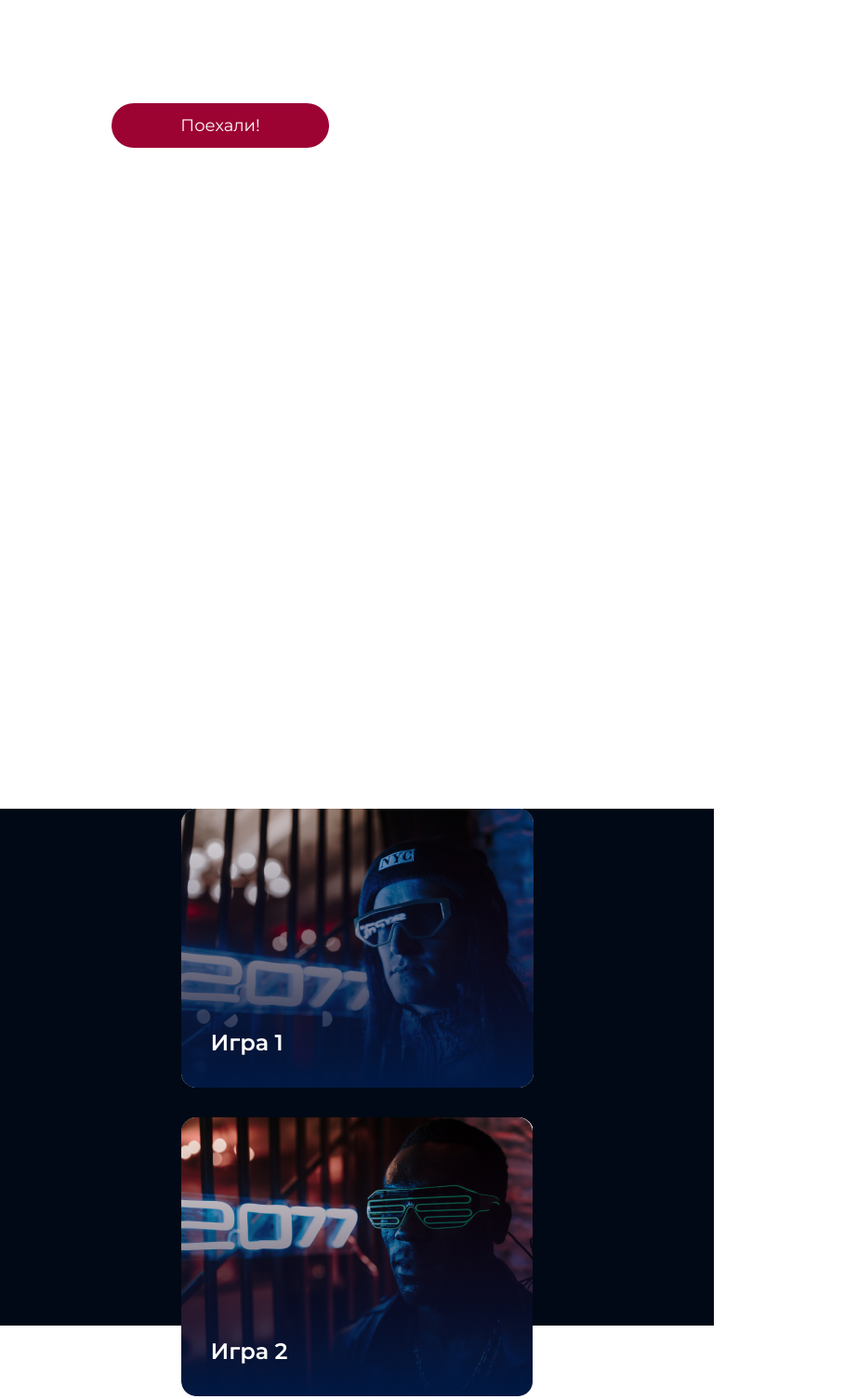
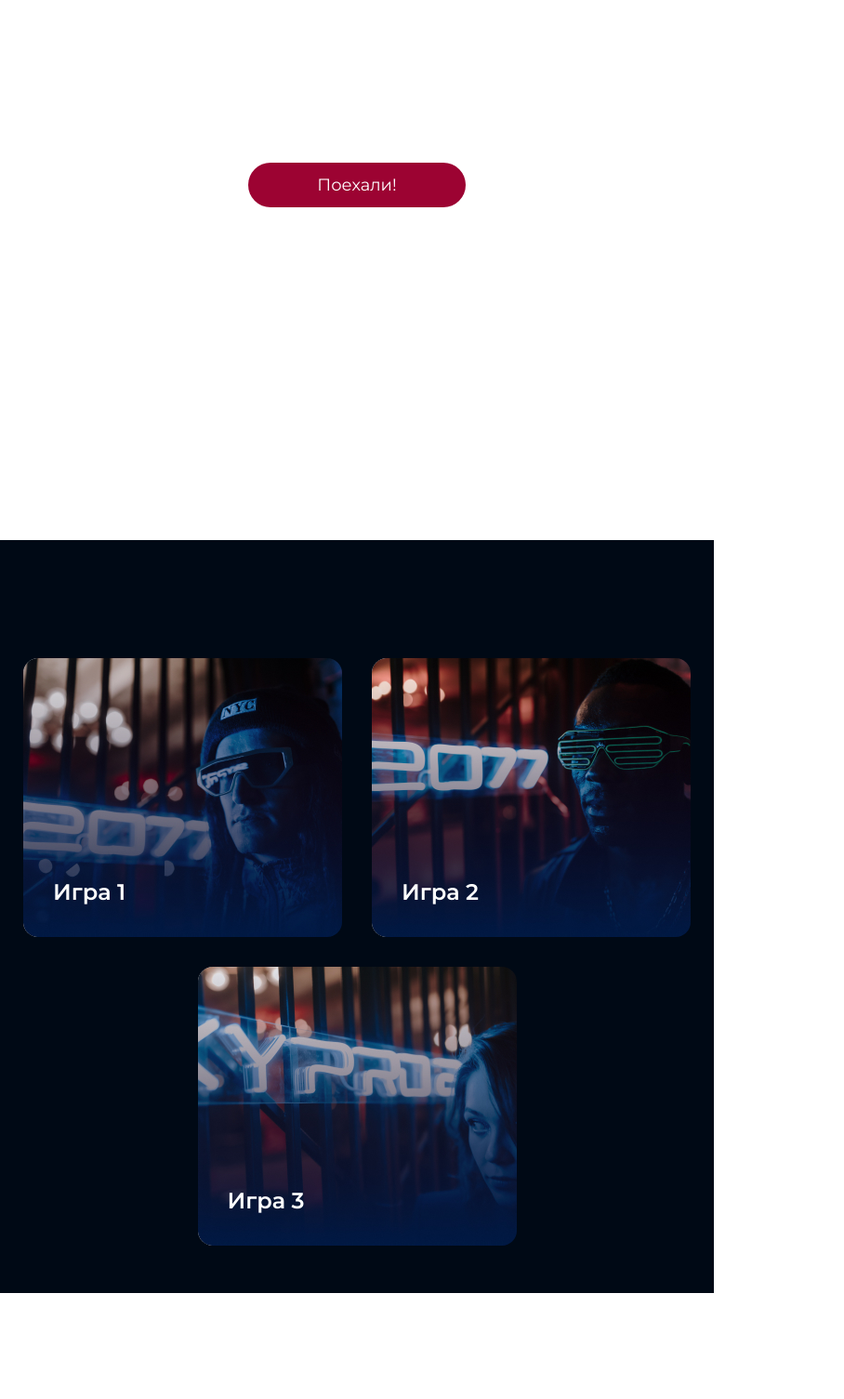
Before and after one commit to Sergok1323/2-nd-course-hw, a plain HTML site: page index.html in a window 768 px wide. Shown: the part 371-1876 px from the top of the page at 93% size, 908 px wide, since content can reach past the window. After the commit the page ends 1762 px from the top, so only its background shows below. Drawn offline with Linux system fonts and the light colour scheme.

Commit message:
Внес изменения в адаптивные версии

```diff
--- a/_mobile.scss
+++ b/_mobile.scss
@@ -0,0 +1,38 @@
+@media (min-width:375px) and (max-width: 426px) {
+
+    .top {
+        padding-left: 16px;
+        padding-right: 16px;
+        height: 735px;
+        background-image: url(img/1pagemobile.jpg);
+        background-size: cover;
+        background-position: center;
+        align-items: center;
+
+        &__heading {
+            width: 343px;
+            text-align: center;
+            font-size: 32px;
+        }
+        &__text {
+            width: 343px;
+            text-align: center;
+            font-size: 14px;
+            line-height: 22px;
+        }
+    }
+    .content {
+        height: 1221px;
+        padding-left: 16px;
+        padding-right: 16px;
+        display: grid;
+        align-content: center;
+
+    }
+    .item {
+        width: 343px;
+        &__heading {
+            margin-left: 16px;
+        }
+    }
+}
--- /dev/null
+++ b/_tablet.scss
@@ -0,0 +1,57 @@
+@media (min-width:768px) and (max-width:1024px) {
+    .top {
+        padding-left: 56px;
+        padding-right: 56px;
+        height: 735px;
+        background-position: center;
+        align-items: center;
+        gap: 64px;
+
+        &__heading {
+            text-align: center;
+            font-size: 48px;
+        }
+        &__text {
+            text-align: center;
+            font-size: 20px;
+            line-height: 22px;
+        }
+    }
+    .content {
+        padding-top: 127px;
+        padding-bottom: 127px;
+        height: 556px;
+
+    }
+    .item {
+        width: 343px;
+        height: 300px;
+        display: flex;
+        align-items: flex-end;
+        box-sizing: border-box;
+        border: none;
+        border-radius: 16px;
+        &__heading {
+            margin-left: 32px;
+            margin-bottom: 32px;
+            color: #FFF;
+            font-family: Montserrat;
+            font-size: 24px;
+            font-style: normal;
+            font-weight: 600;
+            line-height: 32px;
+        }
+    }
+    .item:nth-child(1) {
+            background-image: url(img/game1.jpg);
+            background-repeat: no-repeat;
+        }
+    .item:nth-child(2) {
+            background-image: url(img/game2.jpg);
+            background-repeat: no-repeat;
+        }
+    .item:nth-child(3){
+            background-image: url(img/game3.jpg);
+            background-repeat: no-repeat;
+        }
+}
--- a/index.html
+++ b/index.html
@@ -17,13 +17,13 @@
         <button class="top__button">Поехали!</button>
     </div>
     <div class="content">
-        <div class="item item_game1">
+        <div class="item">
             <h2 class="item__heading">Игра 1</h2>
         </div>
-        <div class="item item_game2">
+        <div class="item">
             <h2 class="item__heading">Игра 2</h2>
         </div>
-        <div class="item item_game3">
+        <div class="item">
             <h2 class="item__heading">Игра 3</h2>
 
         </div>
--- a/style.scss
+++ b/style.scss
@@ -12,7 +12,7 @@
     flex-direction: column;
     gap: 32px;
     &__heading {
-        width: 788px;
+        max-width: 788px;
         height: 125px;
         color: #FFF;
         font-family: Montserrat;
@@ -22,7 +22,7 @@
         line-height: normal;
     }
     &__text {
-        width: 481px;
+        max-width: 481px;
         height: 64px;
         color: #FFF;
         font-family: Montserrat;
@@ -71,18 +71,6 @@
     box-sizing: border-box;
     border: none;
     border-radius: 16px;
-    &_game1 {
-        background-image: url(img/game1.jpg);
-        background-repeat: no-repeat;
-    }
-    &_game2 {
-        background-image: url(img/game2.jpg);
-        background-repeat: no-repeat;
-    }
-    &_game3 {
-        background-image: url(img/game3.jpg);
-        background-repeat: no-repeat;
-    }
     &__heading {
         margin-left: 32px;
         margin-bottom: 32px;
@@ -94,6 +82,20 @@
         line-height: 32px;
     }
 }
+.item:nth-child(1) {
+        background-image: url(img/game1.jpg);
+        background-repeat: no-repeat;
+    }
+.item:nth-child(2) {
+        background-image: url(img/game2.jpg);
+        background-repeat: no-repeat;
+    }
+.item:nth-child(3){
+        background-image: url(img/game3.jpg);
+        background-repeat: no-repeat;
+    }
+
+
 
 /*Эффекты наведения*/
 .top__text_wide:hover {
@@ -108,42 +110,6 @@
     transform: scale(1.05);
     }
 
-/* Cтили для мобильного */
 
-@media (max-width: 426px) {
-
-    .top {
-        padding-left: 16px;
-        padding-right: 16px;
-        height: 735px;
-        background-image: url(img/1pagemobile.jpg);
-        background-size: cover;
-        align-items: center;
-
-        &__heading {
-            width: 343px;
-            text-align: center;
-            font-size: 32px;
-        }
-        &__text {
-            width: 343px;
-            text-align: center;
-            font-size: 14px;
-            line-height: 22px;
-        }
-    }
-    .content {
-        height: 1221px;
-        padding-left: 16px;
-        padding-right: 16px;
-        display: grid;
-        align-content: center;
-
-    }
-    .item {
-        width: 343px;
-        &__heading {
-            margin-left: 16px;
-        }
-    }
-}
+@import 'mobile';
+@import 'tablet';
```
Also changed, not shown: style.css, 1 other file.
